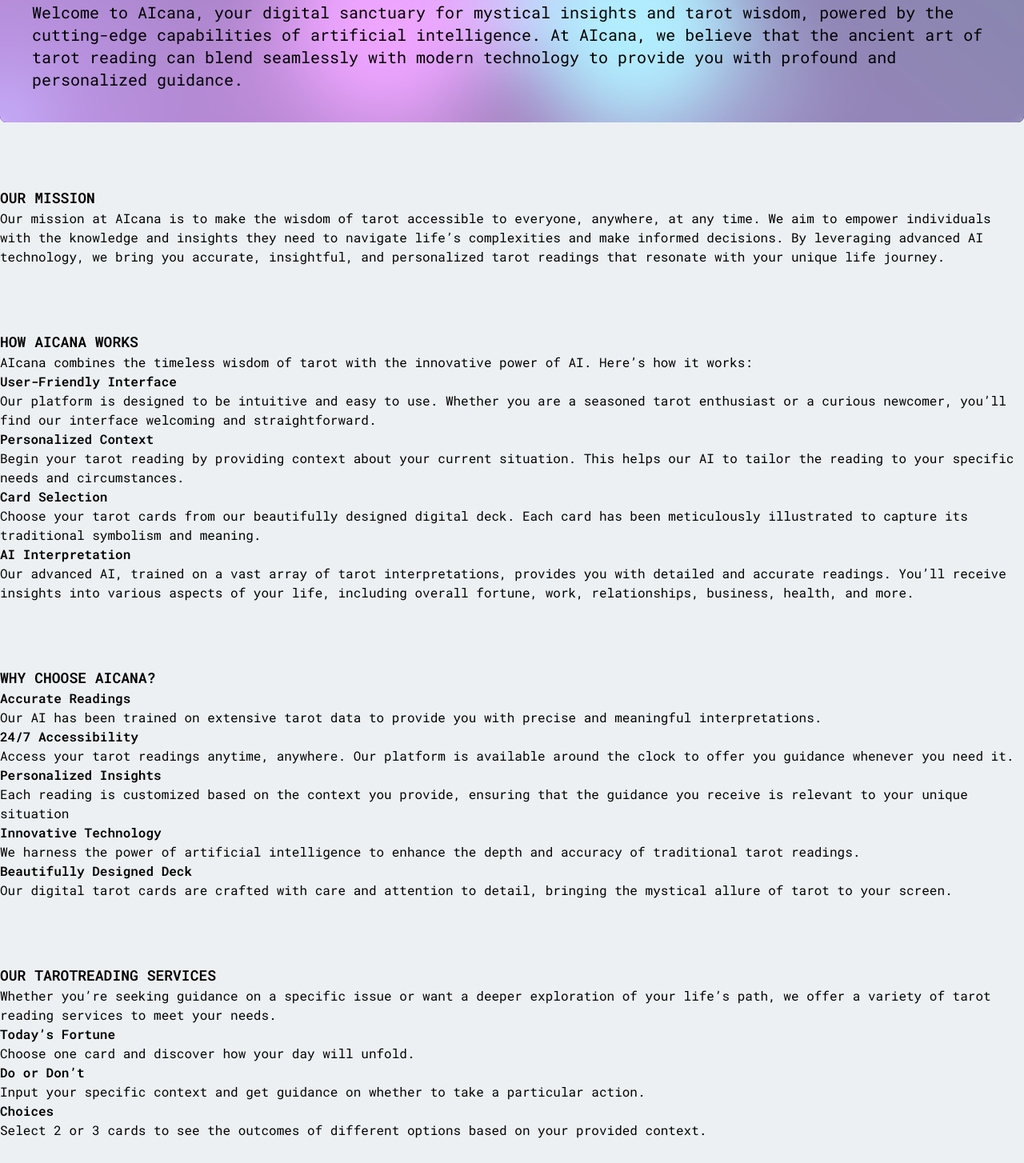
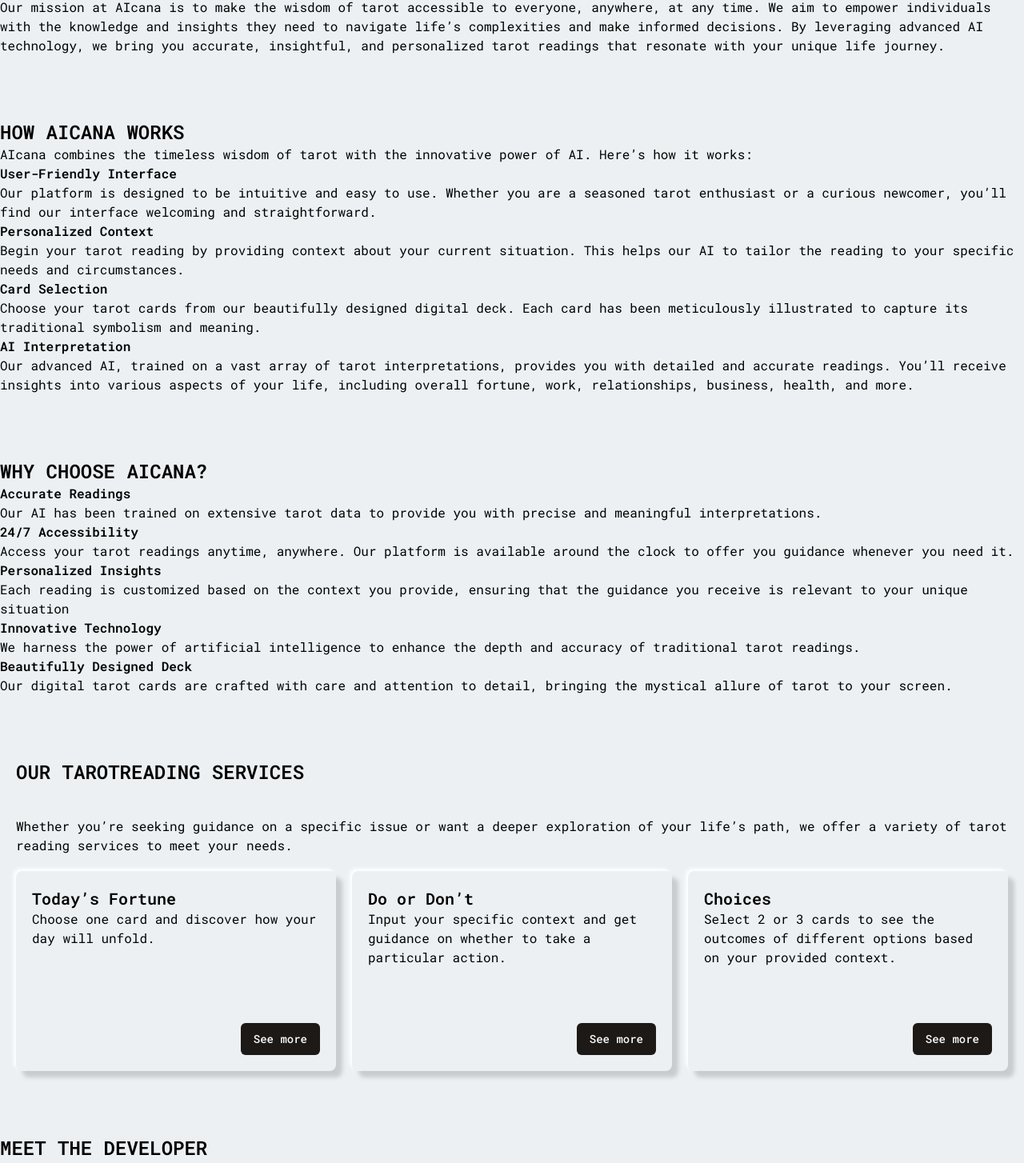
Before and after one commit to ksyksy815/tarot, a Next.js app: page /about in a window 1280 px wide. Shown: the part 367-1821 px from the top of the page at 80% size. Built offline with nearby package versions, Linux system fonts and the light colour scheme.

Commit message:
added about > our services

```diff
--- a/app/about/page.tsx
+++ b/app/about/page.tsx
@@ -1,18 +1,12 @@
-import { BackgroundGradientAnimation } from "@/components/ui/background-gradient-animation";
 import { ABOUT } from "@/constants/about";
+import OurServices from "@/screens/about/OurServices";
 
 const Page = () => {
   return (
     <div className={`w-full flex flex-col gap-y-20 pt-10 pb-[150px]`}>
       <section className={`w-full flex flex-col rounded-lg overflow-hidden`}>
-        <BackgroundGradientAnimation>
-          <div
-            className={`relative flex flex-col justify-end gap-y-5 bg-white/50 w-full h-[50vh] max-h-[500px] z-10 p-10 backdrop-blur-sm`}
-          >
-            <h1 className={`text-5xl font-bold`}>{ABOUT.introduction.title}</h1>
-            <p className={"text-xl"}>{ABOUT.introduction.description}</p>
-          </div>
-        </BackgroundGradientAnimation>
+        <h1 className={`text-5xl font-bold`}>{ABOUT.introduction.title}</h1>
+        <p className={"text-xl"}>{ABOUT.introduction.description}</p>
       </section>
 
       <section className={`w-full flex flex-col`}>
@@ -50,21 +44,7 @@ const Page = () => {
         </ul>
       </section>
 
-      <section className={`w-full flex flex-col`}>
-        <h2 className={"subtitle"}>{ABOUT.ourTarotReadingServices.title}</h2>
-        <p>{ABOUT.ourTarotReadingServices.description}</p>
-
-        <ul>
-          {ABOUT.ourTarotReadingServices.list!.map((item, index) => {
-            return (
-              <li key={index}>
-                <h3 className={`font-semibold`}>{item.subtitle}</h3>
-                <p>{item.description}</p>
-              </li>
-            );
-          })}
-        </ul>
-      </section>
+      <OurServices />
 
       <section className={`w-full flex flex-col`}>
         <h2 className={"subtitle"}>{ABOUT.meetTheDeveloper.title}</h2>
--- a/app/globals.css
+++ b/app/globals.css
@@ -104,6 +104,6 @@
 
 @layer utilities {
   .subtitle {
-    @apply text-lg font-semibold uppercase;
+    @apply text-2xl font-semibold uppercase;
   }
 }
--- /dev/null
+++ b/screens/about/OurServices.tsx
@@ -0,0 +1,33 @@
+import { Button } from "@/components/ui/button";
+import { ABOUT } from "@/constants/about";
+
+const OurServices = () => {
+  return (
+    <section className={`w-full flex flex-col gap-y-5 md:gap-y-10 px-5`}>
+      <h2 className={"subtitle"}>{ABOUT.ourTarotReadingServices.title}</h2>
+
+      <div className={`w-full flex flex-col gap-y-5`}>
+        <p>{ABOUT.ourTarotReadingServices.description}</p>
+
+        <ul className={`flex flex-col md:flex-row items-start gap-5`}>
+          {ABOUT.ourTarotReadingServices.list!.map((item, index) => {
+            return (
+              <li
+                key={index}
+                className={`h-[250px] w-full flex flex-col justify-between flex-1 shadow-card-default rounded-lg p-5 hover:translate-y-[-5px] gap-y-5 hover:cursor-pointer`}
+              >
+                <div className={`flex flex-col gapy-y-3`}>
+                  <h3 className={`font-semibold text-xl`}>{item.subtitle}</h3>
+                  <p>{item.description}</p>
+                </div>
+                <Button className={`self-end`}>See more</Button>
+              </li>
+            );
+          })}
+        </ul>
+      </div>
+    </section>
+  );
+};
+
+export default OurServices;
```
